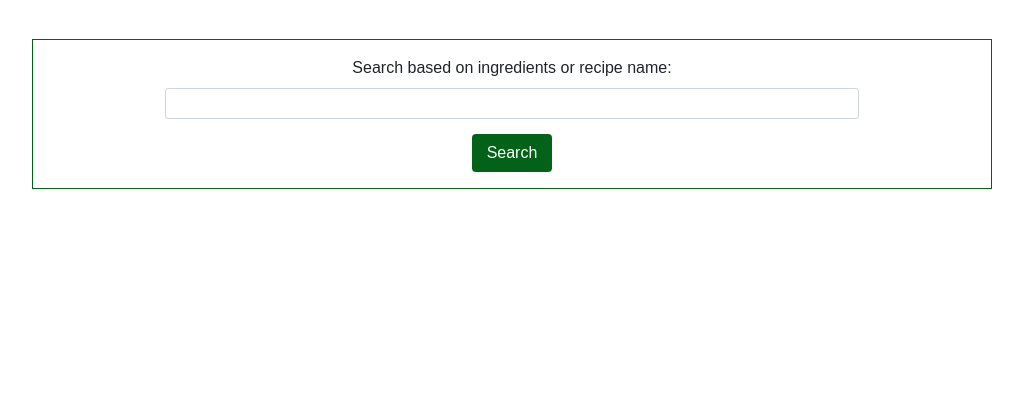
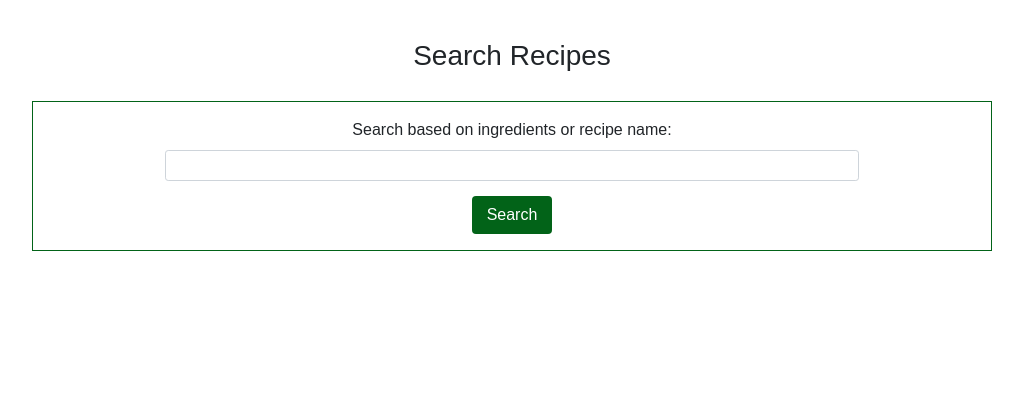
Before and after one commit to Sarani1612/the-veggie-patch, a Flask app: page /search in a window 1280 px wide. Shown: the part 86-506 px from the top of the page, without its empty margins (128-1151 px from the left). Run offline with Flask 2, Linux system fonts and the light colour scheme; some libraries are stand-ins or nearby versions; some web fonts are replaced.

Commit message:
added heading to search page

```diff
--- a/templates/search.html
+++ b/templates/search.html
@@ -3,6 +3,7 @@
 {% block content %}
 
 <section class="main-content">
+    <h3>Search Recipes</h3>
     <div class="form-box search-box w-75 text-center">
         <form action="{{ url_for('search_results') }}" method="POST" class="forms">
             <label for="searchbox" class="form-label">Search based on ingredients or recipe name:</label>
```
